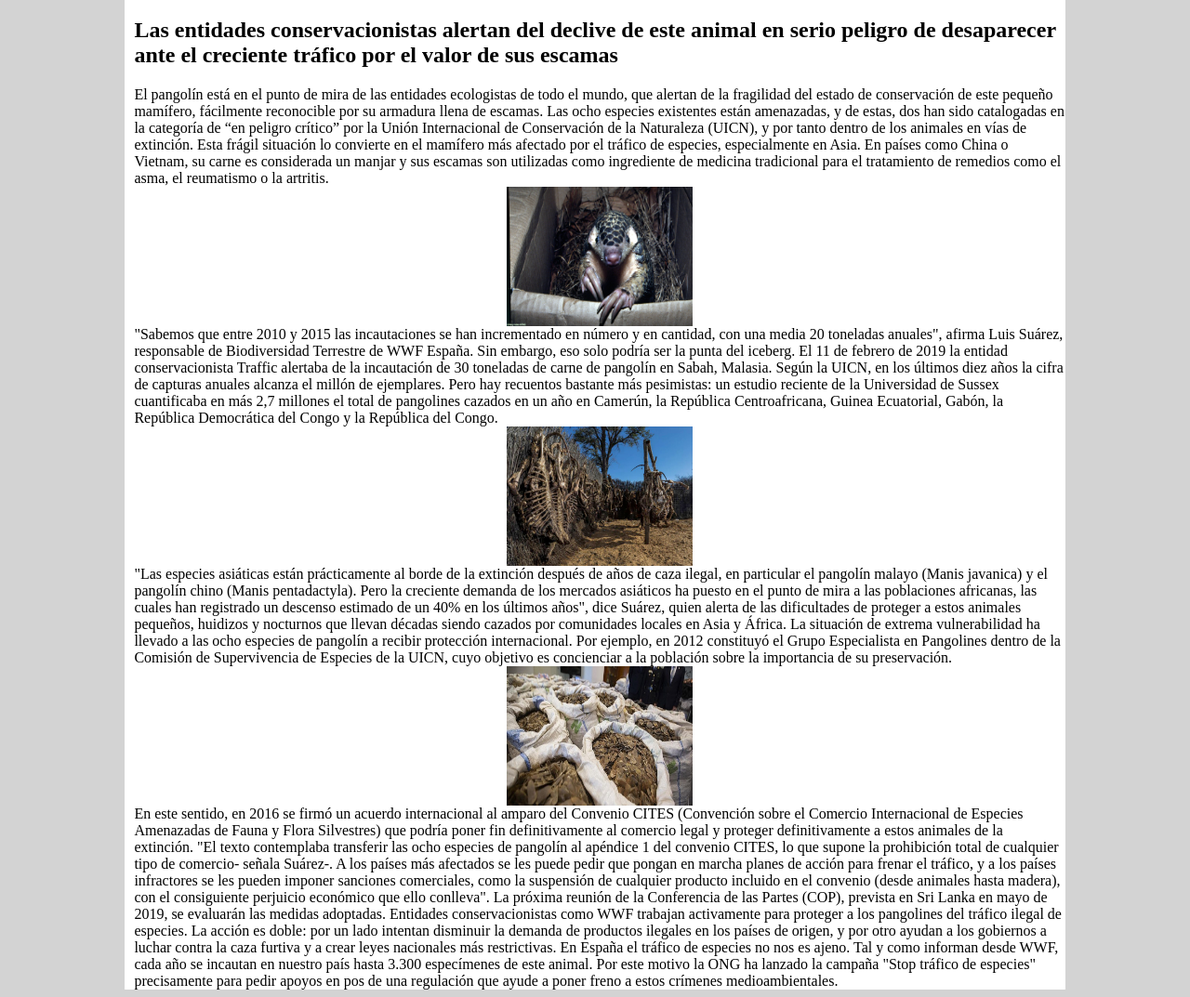
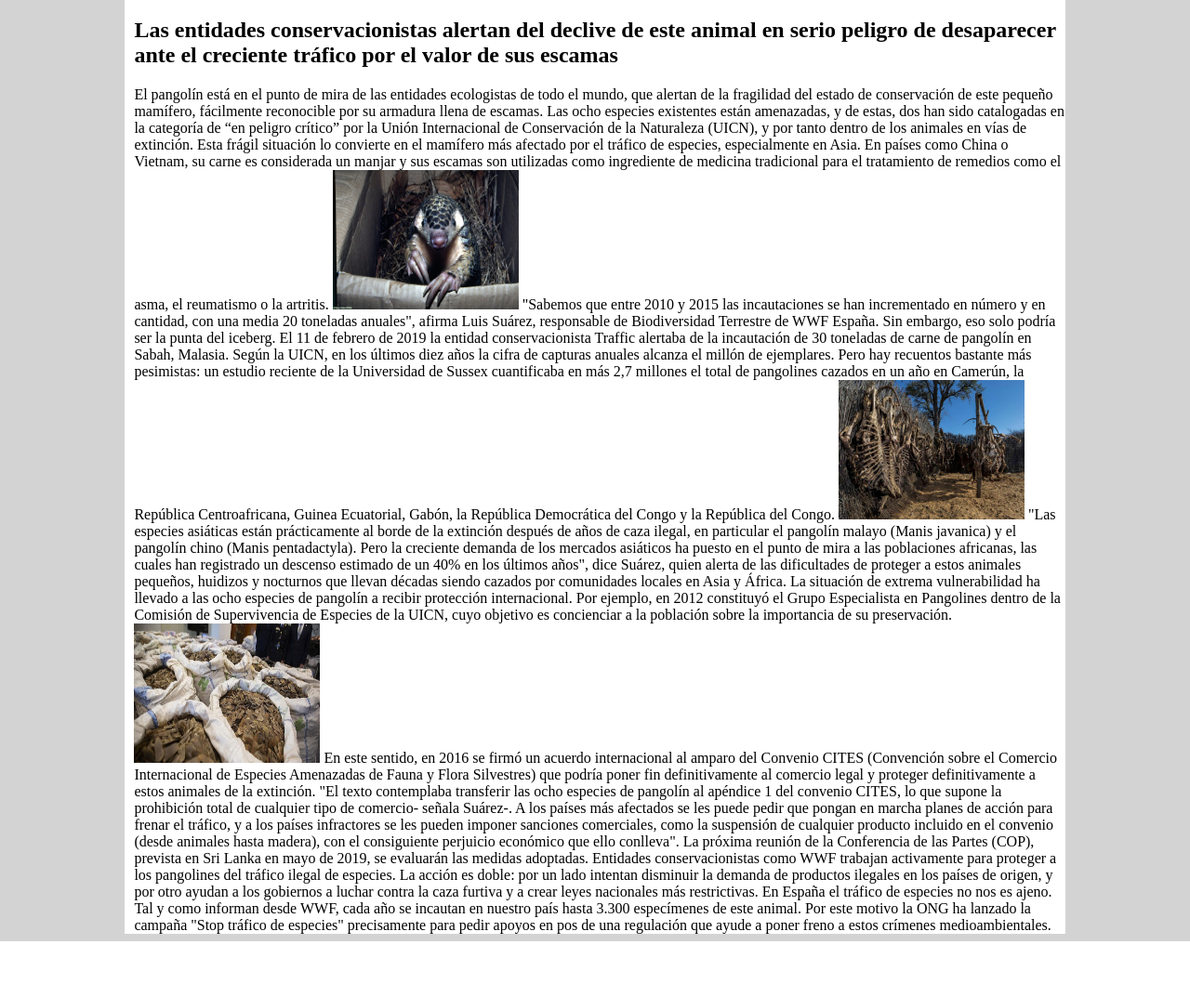
Before and after one commit to pauCanovas/practica-1-parte-3, a PHP site: page /info.php in a window 1280 px wide. Shown: the part 189-1262 px from the top of the page at 93% size. After the commit the page ends 1202 px from the top, so only its background shows below. Run offline with PHP 8.4, Linux system fonts and the light colour scheme.

Commit message:
arreglo downloads

```diff
--- a/info.php
+++ b/info.php
@@ -11,26 +11,18 @@
             <div id="texto">
                 <h1>El pangolín, el mamífero más traficado del mundo</h1>
                 <h2>Las entidades conservacionistas alertan del declive de este animal en serio peligro de desaparecer ante el creciente tráfico por el valor de sus escamas</h2>
-                <div>
                 El pangolín está en el punto de mira de las entidades ecologistas de todo el mundo, que alertan de la fragilidad del estado de conservación de este pequeño mamífero, fácilmente reconocible por su armadura llena de escamas. Las ocho especies existentes están amenazadas, y de estas, dos han sido catalogadas en la categoría de “en peligro crítico” por la Unión Internacional de Conservación de la Naturaleza (UICN), y por tanto dentro de los animales en vías de extinción.
                 Esta frágil situación lo convierte en el mamífero más afectado por el tráfico de especies, especialmente en Asia. En países como China o Vietnam, su carne es considerada un manjar y sus escamas son utilizadas como ingrediente de medicina tradicional para el tratamiento de remedios como el asma, el reumatismo o la artritis.
-                </div>
                 <img class="img" id="pangolininfo1" src="img/info_1.jpg" alt="Pangolín en cautividad"/>
-                <div>
                 "Sabemos que entre 2010 y 2015 las incautaciones se han incrementado en número y en cantidad, con una media 20 toneladas anuales", afirma Luis Suárez, responsable de Biodiversidad Terrestre de WWF España. Sin embargo, eso solo podría ser la punta del iceberg. El 11 de febrero de 2019 la entidad conservacionista Traffic alertaba de la incautación de 30 toneladas de carne de pangolín en Sabah, Malasia.
                 Según la UICN, en los últimos diez años la cifra de capturas anuales alcanza el millón de ejemplares. Pero hay recuentos bastante más pesimistas: un estudio reciente de la Universidad de Sussex cuantificaba en más 2,7 millones el total de pangolines cazados en un año en Camerún, la República Centroafricana, Guinea Ecuatorial, Gabón, la República Democrática del Congo y la República del Congo.
-                </div>
                 <img class="img" id="pangolininfo2" src="img/info_2.png" alt="Huesos de Pangolín. Animal cazado para alimentarse"/>
-                <div>
                 "Las especies asiáticas están prácticamente al borde de la extinción después de años de caza ilegal, en particular el pangolín malayo (Manis javanica) y el pangolín chino (Manis pentadactyla). Pero la creciente demanda de los mercados asiáticos ha puesto en el punto de mira a las poblaciones africanas, las cuales han registrado un descenso estimado de un 40% en los últimos años", dice Suárez, quien alerta de las dificultades de proteger a estos animales pequeños, huidizos y nocturnos que llevan décadas siendo cazados por comunidades locales en Asia y África.
                 La situación de extrema vulnerabilidad ha llevado a las ocho especies de pangolín a recibir protección internacional. Por ejemplo, en 2012 constituyó el Grupo Especialista en Pangolines dentro de la Comisión de Supervivencia de Especies de la UICN, cuyo objetivo es concienciar a la población sobre la importancia de su preservación.
-                </div>
                 <img class="img" id="pangolininfo3" src="img/info_3.jpg" alt="Escamas de Pangolín"/>
-                <div>
                 En este sentido, en 2016 se firmó un acuerdo internacional al amparo del Convenio CITES (Convención sobre el Comercio Internacional de Especies Amenazadas de Fauna y Flora Silvestres) que podría poner fin definitivamente al comercio legal y proteger definitivamente a estos animales de la extinción. "El texto contemplaba transferir las ocho especies de pangolín al apéndice 1 del convenio CITES, lo que supone la prohibición total de cualquier tipo de comercio- señala Suárez-. A los países más afectados se les puede pedir que pongan en marcha planes de acción para frenar el tráfico, y a los países infractores se les pueden imponer sanciones comerciales, como la suspensión de cualquier producto incluido en el convenio (desde animales hasta madera), con el consiguiente perjuicio económico que ello conlleva". La próxima reunión de la Conferencia de las Partes (COP), prevista en Sri Lanka en mayo de 2019, se evaluarán las medidas adoptadas.
                 Entidades conservacionistas como WWF trabajan activamente para proteger a los pangolines del tráfico ilegal de especies. La acción es doble: por un lado intentan disminuir la demanda de productos ilegales en los países de origen, y por otro ayudan a los gobiernos a luchar contra la caza furtiva y a crear leyes nacionales más restrictivas.
                 En España el tráfico de especies no nos es ajeno. Tal y como informan desde WWF, cada año se incautan en nuestro país hasta 3.300 especímenes de este animal. Por este motivo la ONG ha lanzado la campaña "Stop tráfico de especies" precisamente para pedir apoyos en pos de una regulación que ayude a poner freno a estos crímenes medioambientales.
-                </div>
             </div>
         </div>
     </body>
--- a/style.css
+++ b/style.css
@@ -87,10 +87,3 @@ nav ul li:hover {
 #pangolin3:hover{
   transform: scale(1.3)
 }
-
-img {
-  display: block;
-  margin-left: auto;
-  margin-right: auto;
-  width: 50%;
-}
```
